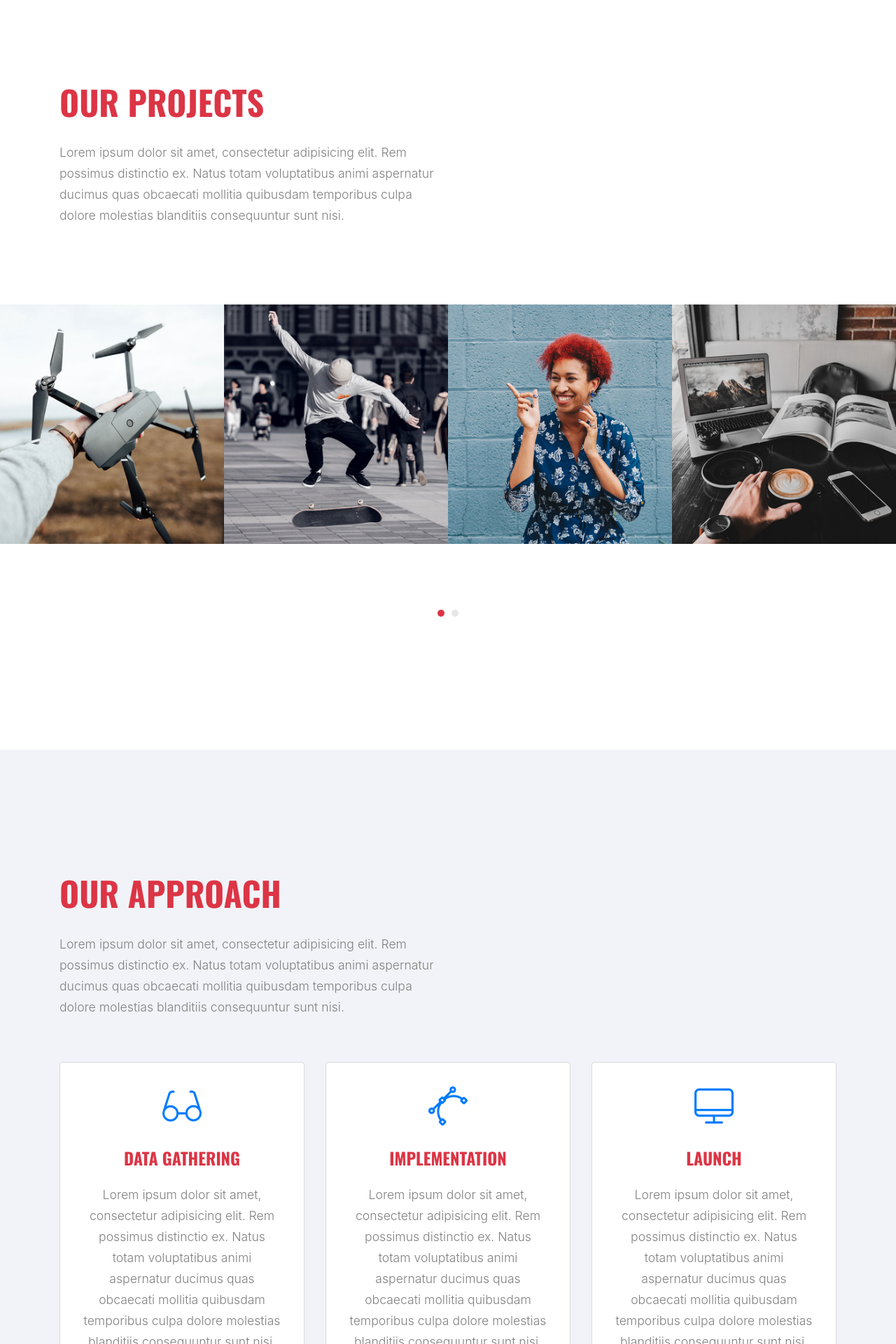
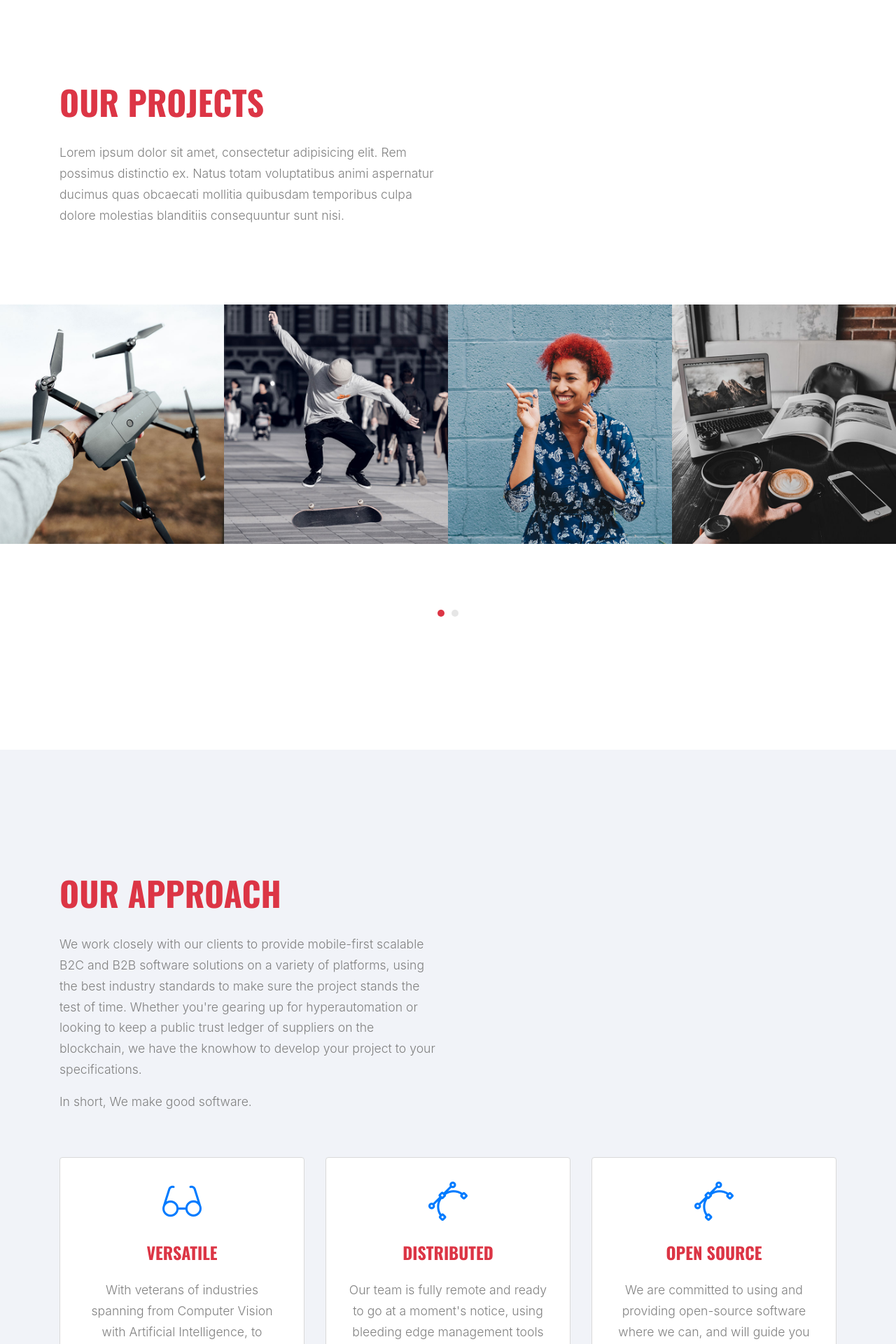
Before and after one commit to Hekaton/hekaton.github.io, a PHP site: page / in a window 1280 px wide; the page is wider, and only the part inside the window is pictured. Shown: the part 2520-4440 px from the top of that part at 70% size. Run offline with PHP 8.4, Linux system fonts and the light colour scheme; style sheets or scripts are compiled from the project's sources; some libraries are stand-ins or nearby versions; some web fonts are replaced.

Commit message:
Adding some text

```diff
--- a/index.html
+++ b/index.html
@@ -39,6 +39,7 @@
 
   <div class="site-wrap">
 
+    <!-- Mobile navbar -->
     <div class="site-mobile-menu site-navbar-target">
       <div class="site-mobile-menu-header">
         <div class="site-mobile-menu-close mt-3">
@@ -48,12 +49,12 @@
       <div class="site-mobile-menu-body"></div>
     </div>
 
-
+    <!-- Desktop navbar -->
     <header class="site-navbar py-4 js-sticky-header site-navbar-target" role="banner">
 
       <div class="container-fluid">
         <div class="d-flex align-items-center">
-          <div class="site-logo"><a href="index.html" class="text-uppercase">Expert</a></div>
+          <div class="site-logo"><a href="index.html" class="text-uppercase"><img id="main-logo" src="images/hekaton-white.png"/></a></div>
           <div>
             <nav class="site-navigation position-relative text-right" role="navigation">
               <ul class="site-menu main-menu js-clone-nav mr-auto d-none d-xl-block">
@@ -80,6 +81,7 @@
 
     </header>
 
+    <!-- We do awesome things -->
     <div class="intro-section custom-owl-carousel" id="home-section">
       <div class="container">
         <div class="row align-items-center">
@@ -89,22 +91,17 @@
               <div class="slide-text">
                 <h1>We Do Awesome Things</h1>
                 <p class="mb-5">Lorem ipsum dolor sit amet consectetur adipisicing elit. Maxime ipsa nulla sed quis rerum amet natus quas necessitatibus.</p>
-                <p><a href="#" target="_blank" class="btn btn-outline-light py-3 px-5">Get Started</a></p>
-              </div>
-              <div class="slide-text">
-                <h1>Welcome</h1>
-                <p class="mb-5">Lorem ipsum dolor sit amet consectetur adipisicing elit. Maxime ipsa nulla sed quis rerum amet natus quas necessitatibus.</p>
-                <p><a href="#" target="_blank" class="btn btn-outline-light py-3 px-5">Get Started</a></p>
+                <p><a href="#contact-section" class="btn btn-outline-light py-3 px-5">Get Started</a></p>
               </div>
               <div class="slide-text">
                 <h1>High Quality Website Templates</h1>
                 <p class="mb-5">Lorem ipsum dolor sit amet consectetur adipisicing elit. Maxime ipsa nulla sed quis rerum amet natus quas necessitatibus.</p>
-                <p><a href="#" target="_blank" class="btn btn-outline-light py-3 px-5">Get Started</a></p>
+                <p><a href="#contact-section" class="btn btn-outline-light py-3 px-5">Get Started</a></p>
               </div>
               <div class="slide-text">
                 <h1>We do things right.</h1>
                 <p class="mb-5">Lorem ipsum dolor sit amet consectetur adipisicing elit. Maxime ipsa nulla sed quis rerum amet natus quas necessitatibus.</p>
-                <p><a href="#" target="_blank" class="btn btn-outline-light py-3 px-5">Get Started</a></p>
+                <p><a href="#contact-section" class="btn btn-outline-light py-3 px-5">Get Started</a></p>
               </div>
             </div>
 
@@ -128,7 +125,7 @@
       </div>
     </div>
 
-
+    <!-- Love our works -->
     <div class="site-section section-1">
 
 
@@ -166,7 +163,7 @@
       </div>
 
     </div>
-
+    <!-- numbers sub-section -->
     <div class="container section-counter">
       <div class="row">
         <div class="col-md-6 col-lg-3" data-aos="fade-up" data-aos-delay="">
@@ -212,6 +209,7 @@
       </div>
     </div>
 
+    <!-- Our Projects -->
     <div class="site-section section-2" id="work-section" data-aos="fade">
       <div class="container">
         <div class="row">
@@ -272,13 +270,14 @@
 
     </div>
 
-
+    <!-- ✓ Our Approach -->
     <div class="site-section section-2 bg-light" id="process-section" data-aos="fade">
       <div class="container">
         <div class="row">
           <div class="col-lg-6 mb-5">
             <h2 class="section-title">Our Approach</h2>
-            <p>Lorem ipsum dolor sit amet, consectetur adipisicing elit. Rem possimus distinctio ex. Natus totam voluptatibus animi aspernatur ducimus quas obcaecati mollitia quibusdam temporibus culpa dolore molestias blanditiis consequuntur sunt nisi.</p>
+            <p>We work closely with our clients to provide mobile-first scalable B2C and B2B software solutions on a variety of platforms, using the best industry standards to make sure the project stands the test of time. Whether you're gearing up for hyperautomation or looking to keep a public trust ledger of suppliers on the blockchain, we have the knowhow to develop your project to your specifications. </p>
+            <p>In short, We make good software.</p>
           </div>
         </div>
         <div class="row">
@@ -286,37 +285,36 @@
             <div class="process bg-white rounded">
               <div>
                 <span class="flaticon-glasses display-4 text-primary mb-4 d-inline-block"></span>
-                <h3>Data Gathering</h3>
-                <p>Lorem ipsum dolor sit amet, consectetur adipisicing elit. Rem possimus distinctio ex. Natus totam voluptatibus animi aspernatur ducimus quas obcaecati mollitia quibusdam temporibus culpa dolore molestias blanditiis consequuntur sunt nisi.</p>
+                <h3>Versatile</h3>
+                <p>With veterans of industries spanning from Computer Vision with Artificial Intelligence, to Connected Retail and the Internet of Things using voice-as-ui, there is no challenge Hekaton can't tackle.</p>
               </div>
-
             </div>
           </div>
+
           <div class="col-md-6 col-lg-4 mb-4 mb-lg-0">
             <div class="process bg-white rounded">
               <div>
                 <span class="flaticon-vector display-4 text-primary mb-4 d-inline-block"></span>
-                <h3>Implementation</h3>
-                <p>Lorem ipsum dolor sit amet, consectetur adipisicing elit. Rem possimus distinctio ex. Natus totam voluptatibus animi aspernatur ducimus quas obcaecati mollitia quibusdam temporibus culpa dolore molestias blanditiis consequuntur sunt nisi.</p>
+                <h3>Distributed</h3>
+                <p>Our team is fully remote and ready to go at a moment's notice, using bleeding edge management tools and techniques to allow for maximum efficiency even during a crisis.</p>
               </div>
-
             </div>
           </div>
+
           <div class="col-md-6 col-lg-4 mb-4 mb-lg-0">
             <div class="process bg-white rounded">
               <div>
-                <span class="flaticon-monitor display-4 text-primary mb-4 d-inline-block"></span>
-                <h3>Launch</h3>
-                <p>Lorem ipsum dolor sit amet, consectetur adipisicing elit. Rem possimus distinctio ex. Natus totam voluptatibus animi aspernatur ducimus quas obcaecati mollitia quibusdam temporibus culpa dolore molestias blanditiis consequuntur sunt nisi.</p>
+                <span class="flaticon-vector display-4 text-primary mb-4 d-inline-block"></span>
+                <h3>Open Source</h3>
+                <p>We are committed to using and providing open-source software where we can, and will guide you through the appropriate license schemes to make sure it's never a hinderance.</p>
               </div>
-
             </div>
           </div>
         </div>
       </div>
     </div>
 
-
+    <!-- Testimonials -->
     <div class="site-section testimonial-wrap custom-owl-carousel" id="testimonials-section">
       <div class="container">
         <div class="row text-center justify-content-center mb-5"  data-aos="fade-up">
@@ -375,35 +373,31 @@
       </div>
     </div>
 
-
+    <!-- ✓ Services -->
     <div class="site-section bg-light" id="services-section" data-aos="fade">
       <div class="container">
         <div class="row">
           <div class="col-lg-6 mb-5">
             <h2 class="section-title">Services</h2>
-            <p>Lorem ipsum dolor sit amet, consectetur adipisicing elit. Rem possimus distinctio ex. Natus totam voluptatibus animi aspernatur ducimus quas obcaecati mollitia quibusdam temporibus culpa dolore molestias blanditiis consequuntur sunt nisi.</p>
+            <p></p>
           </div>
         </div>
-
       </div>
 
-
       <div class="owl-carousel nonloop-block-14">
-
         <div class="service">
           <div>
             <span class="custom-icon-wrap"><span class="flaticon-reload"></span></span>
-            <h3>Branding Design</h3>
-            <p>Natus totam voluptatibus animi aspernatur ducimus quas obcaecati mollitia quibusdam temporibus culpa dolore molestias blanditiis consequuntur sunt nisi.</p>
+            <h3>Business Intelligence</h3>
+            <p>We work with you to set up analytics and dashboards that measure your key performance indicators, allowing you to make smarter business decisions and make more accurate plans for the future.</p>
           </div>
         </div>
-
 
         <div class="service">
           <div>
             <span class="custom-icon-wrap"><span class="flaticon-download"></span></span>
-            <h3>WordPress Integration</h3>
-            <p>Natus totam voluptatibus animi aspernatur ducimus quas obcaecati mollitia quibusdam temporibus culpa dolore molestias blanditiis consequuntur sunt nisi.</p>
+            <h3>Software Development</h3>
+            <p>Have a specific project in mind? With our bespoke business solutions we work with you to create the best possible version of the software you need! Deployed and maintained just the way you like it.</p>
           </div>
         </div>
 
@@ -411,41 +405,22 @@
           <div>
             <span class="custom-icon-wrap"><span class="flaticon-monitor"></span></span>
             <h3>Web Development</h3>
-            <p>Natus totam voluptatibus animi aspernatur ducimus quas obcaecati mollitia quibusdam temporibus culpa dolore molestias blanditiis consequuntur sunt nisi.</p>
-          </div>
-        </div>
-
-        <div class="service">
-          <div>
-            <span class="custom-icon-wrap"><span class="flaticon-chat"></span></span>
-            <h3>HTML5/CSS3</h3>
-            <p>Natus totam voluptatibus animi aspernatur ducimus quas obcaecati mollitia quibusdam temporibus culpa dolore molestias blanditiis consequuntur sunt nisi.</p>
-          </div>
-        </div>
-
-        <div class="service">
-          <div>
-            <span class="custom-icon-wrap"><span class="flaticon-glasses"></span></span>
-            <h3>Web Templates</h3>
-            <p>Natus totam voluptatibus animi aspernatur ducimus quas obcaecati mollitia quibusdam temporibus culpa dolore molestias blanditiis consequuntur sunt nisi.</p>
+            <p>We know how important it is to be seen. From landing pages to Live Ops administration panels, we'll give your product the website to match its striking looks, with all the tools it needs to succeed.</p>
           </div>
         </div>
 
         <div class="service">
           <div>
             <span class="custom-icon-wrap"><span class="flaticon-vector"></span></span>
-            <h3>Creative Design</h3>
-            <p>Natus totam voluptatibus animi aspernatur ducimus quas obcaecati mollitia quibusdam temporibus culpa dolore molestias blanditiis consequuntur sunt nisi.</p>
+            <h3>Interactive Media</h3>
+            <p>Need something that's packing a bit more ooumph? Our expertice with Unity 3D and Unreal Engine will bring your immersive interactive experiences to life. Whether you're creating a 360° dome projection, a VR Worker Training program or a Gamified WebGL app, we've got you covered.</p>
           </div>
         </div>
 
-
-
       </div>
-
     </div>
 
-
+    <!-- Plans -->
     <div class="pricing-wrap bg-primary pricing-counter" id="pricing-section" data-aos="fade">
       <div class="container">
         <div class="row justify-content-center">
@@ -457,7 +432,7 @@
         </div>
       </div>
     </div>
-
+    <!-- Plan Cards -->
     <div class="container">
       <div class="row no-gutters">
         <div class="col-lg-4">
@@ -511,7 +486,7 @@
       </div>
     </div>
 
-
+    <!-- random video -->
     <div class="site-section"  data-aos="fade">
       <div class="container">
         <a href="https://vimeo.com/325355987" class="video-img-bg" data-fancybox data-ratio="2">
@@ -523,6 +498,7 @@
       </div>
     </div>
 
+    <!-- Contact Us -->
     <div class="site-section" id="contact-section"  data-aos="fade">
       <div class="container">
 
@@ -577,13 +553,13 @@
     </div>
 
 
-
+    <!-- About Us and Footer -->
     <footer class="footer-section bg-light">
       <div class="container">
         <div class="row">
           <div class="col-md-4">
             <h3>About Us</h3>
-            <p>Lorem ipsum dolor sit amet, consectetur adipisicing elit. Porro consectetur ut hic ipsum et veritatis corrupti. Itaque eius soluta optio dolorum temporibus in, atque, quos fugit sunt sit quaerat dicta.</p>
+            <p>We're a young multimedia development company based in Montreal - the heart of Canadian innovation. </p>
           </div>
 
           <div class="col-md-3 ml-auto">
@@ -614,11 +590,13 @@
           <div class="col-md-12">
             <div class="border-top pt-5">
               <p>
-            <!-- Link back to Colorlib can't be removed. Template is licensed under CC BY 3.0. -->
-            Copyright &copy;<script>document.write(new Date().getFullYear());</script> All rights reserved | This template is made with <i class="icon-heart text-danger" aria-hidden="true"></i> by <a href="https://colorlib.com" target="_blank" >Colorlib</a>
-            <!-- Link back to Colorlib can't be removed. Template is licensed under CC BY 3.0. -->
-            </p>
-
+                <!-- Link back to Colorlib can't be removed. Template is licensed under CC BY 3.0. -->
+                Copyright &copy;Hekaton Studio <script>document.write(new Date().getFullYear());</script> All rights reserved
+                | This template is made with
+                <i class="icon-heart text-danger" aria-hidden="true"></i> by
+                <a href="https://colorlib.com" target="_blank" >Colorlib</a>
+                <!-- Link back to Colorlib can't be removed. Template is licensed under CC BY 3.0. -->
+              </p>
             </div>
           </div>
 
--- a/scss/_site-navbar.scss
+++ b/scss/_site-navbar.scss
@@ -7,6 +7,10 @@
 	letter-spacing: .2rem;
 	a {
 		color: $white;
+	}
+
+	img {
+		height: 1em;
 	}
 }
 .site-navbar {
@@ -28,7 +32,6 @@
 
 
 	.site-navigation {
-
 		.site-menu {
 
 			margin-bottom: 0;
```
Also changed, not shown: images/hekaton-white.png (added), images/hekaton.png (added).
